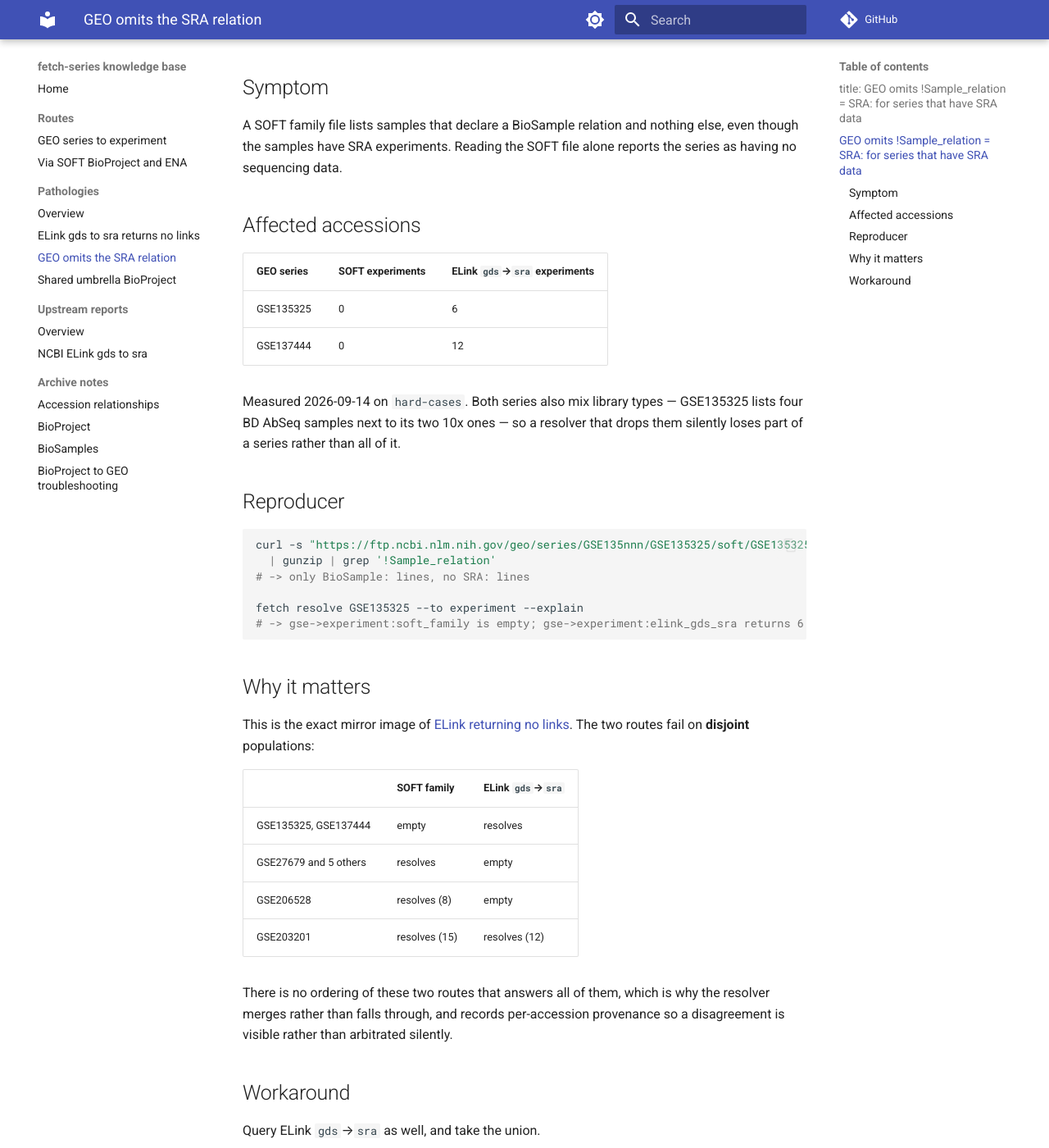
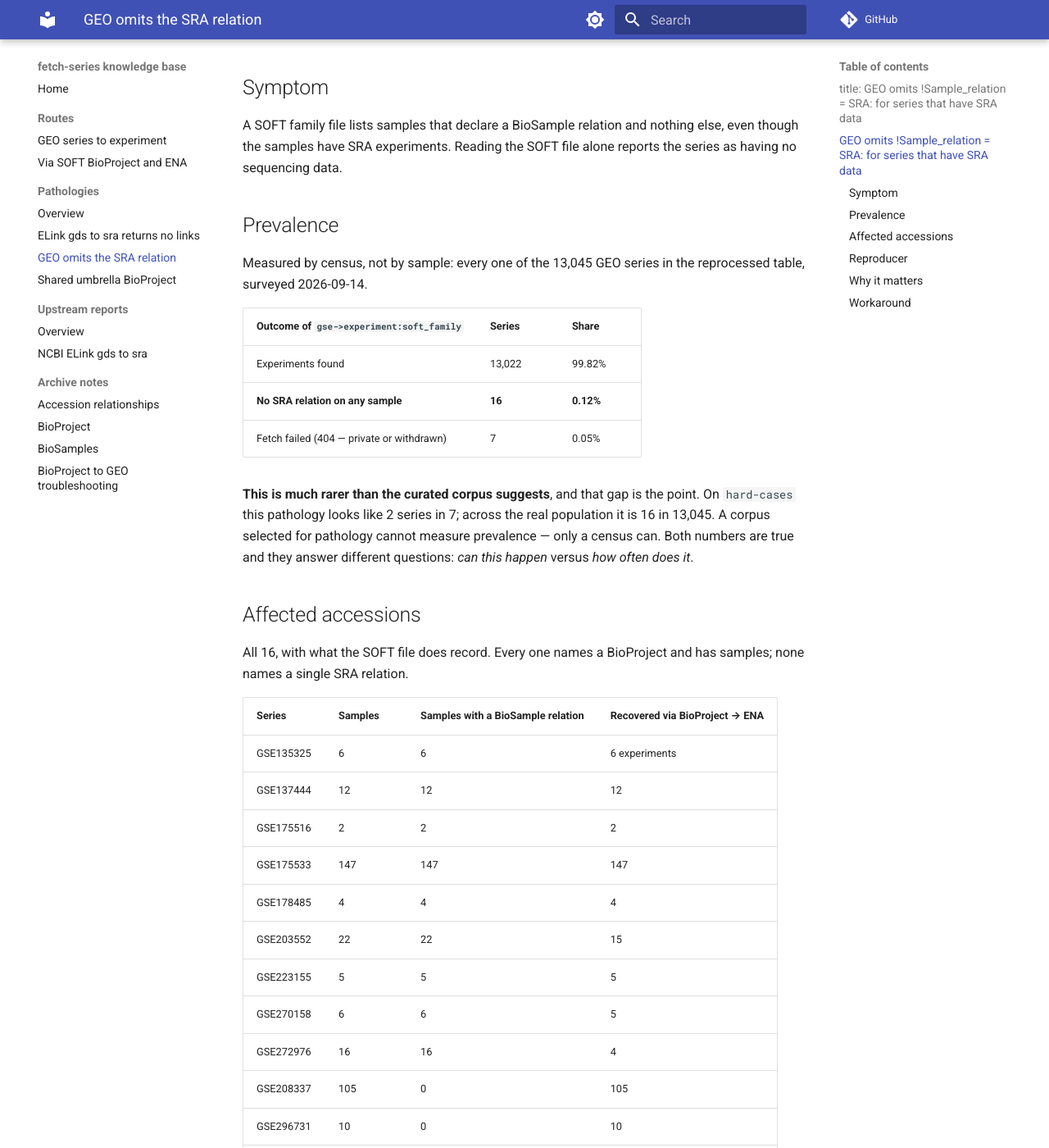
Before and after one commit to cellgeni/fetch-series, an MkDocs documentation site: the page built from docs/pathologies/geo-omits-sample-sra-relation.md, in a window 1280 px wide and 1400 px high, scrolled down 375 px. Shown: the whole window at 82% size. Built offline with MkDocs 1.6.1 and Material for MkDocs 9.7.7, drawn with Linux system fonts in a browser that asks for light colours; comment, search, counter and statistics services are not loaded; some of the changed text lies outside the part shown.

Commit message:
docs: record the GEO->experiment census
13,045 series, every one in the reprocessed table. SOFT resolves 13,022
(99.82%), 16 have no SRA relation on any sample, 7 fail with a 404.

The prevalence correction is the point. On hard-cases this pathology looks like
2 series in 7; across the real population it is 16 in 13,045 -- 0.12%. A corpus
selected for pathology cannot measure prevalence, only a census can, and both
numbers are true of different questions.

Co-Authored-By: Claude Opus 5 <noreply@anthropic.com>

```diff
--- a/docs/pathologies/geo-omits-sample-sra-relation.md
+++ b/docs/pathologies/geo-omits-sample-sra-relation.md
@@ -14,16 +14,54 @@ A SOFT family file lists samples that declare a BioSample relation and nothing e
 though the samples have SRA experiments. Reading the SOFT file alone reports the series as
 having no sequencing data.
 
+## Prevalence
+
+Measured by census, not by sample: every one of the 13,045 GEO series in the reprocessed
+table, surveyed 2026-09-14.
+
+| Outcome of `gse->experiment:soft_family` | Series | Share |
+|---|---|---|
+| Experiments found | 13,022 | 99.82% |
+| **No SRA relation on any sample** | **16** | **0.12%** |
+| Fetch failed (404 — private or withdrawn) | 7 | 0.05% |
+
+**This is much rarer than the curated corpus suggests**, and that gap is the point. On
+`hard-cases` this pathology looks like 2 series in 7; across the real population it is 16
+in 13,045. A corpus selected for pathology cannot measure prevalence — only a census can.
+Both numbers are true and they answer different questions: *can this happen* versus *how
+often does it*.
+
 ## Affected accessions
 
-| GEO series | SOFT experiments | ELink `gds`→`sra` experiments |
-|---|---|---|
-| GSE135325 | 0 | 6 |
-| GSE137444 | 0 | 12 |
+All 16, with what the SOFT file does record. Every one names a BioProject and has samples;
+none names a single SRA relation.
 
-Measured 2026-09-14 on `hard-cases`. Both series also mix library types — GSE135325 lists
-four BD AbSeq samples next to its two 10x ones — so a resolver that drops them silently
-loses part of a series rather than all of it.
+| Series | Samples | Samples with a BioSample relation | Recovered via BioProject → ENA |
+|---|---|---|---|
+| GSE135325 | 6 | 6 | 6 experiments |
+| GSE137444 | 12 | 12 | 12 |
+| GSE175516 | 2 | 2 | 2 |
+| GSE175533 | 147 | 147 | 147 |
+| GSE178485 | 4 | 4 | 4 |
+| GSE203552 | 22 | 22 | 15 |
+| GSE223155 | 5 | 5 | 5 |
+| GSE270158 | 6 | 6 | 5 |
+| GSE272976 | 16 | 16 | 4 |
+| GSE208337 | 105 | 0 | 105 |
+| GSE296731 | 10 | 0 | 10 |
+| GSE156524 | 3 | 0 | none |
+| GSE264624 | 26 | 0 | none |
+| GSE275199 | 2 | 0 | none |
+| GSE307587 | 20 | 0 | none |
+| GSE308007 | 31 | 0 | none |
+
+Two shapes. Nine series record a BioSample relation per sample and omit only the SRA half;
+seven record no sample relations at all.
+
+The five that recover nothing return nothing from ELink either, and their BioProjects have
+no released runs — so they are most likely awaiting release rather than mis-linked. They
+are listed here because a resolver cannot tell the two cases apart from the outside, and
+saying "no data yet" is a different answer from "I could not find it".
 
 ## Reproducer
 
```
Also changed, not shown: 1 other file.
